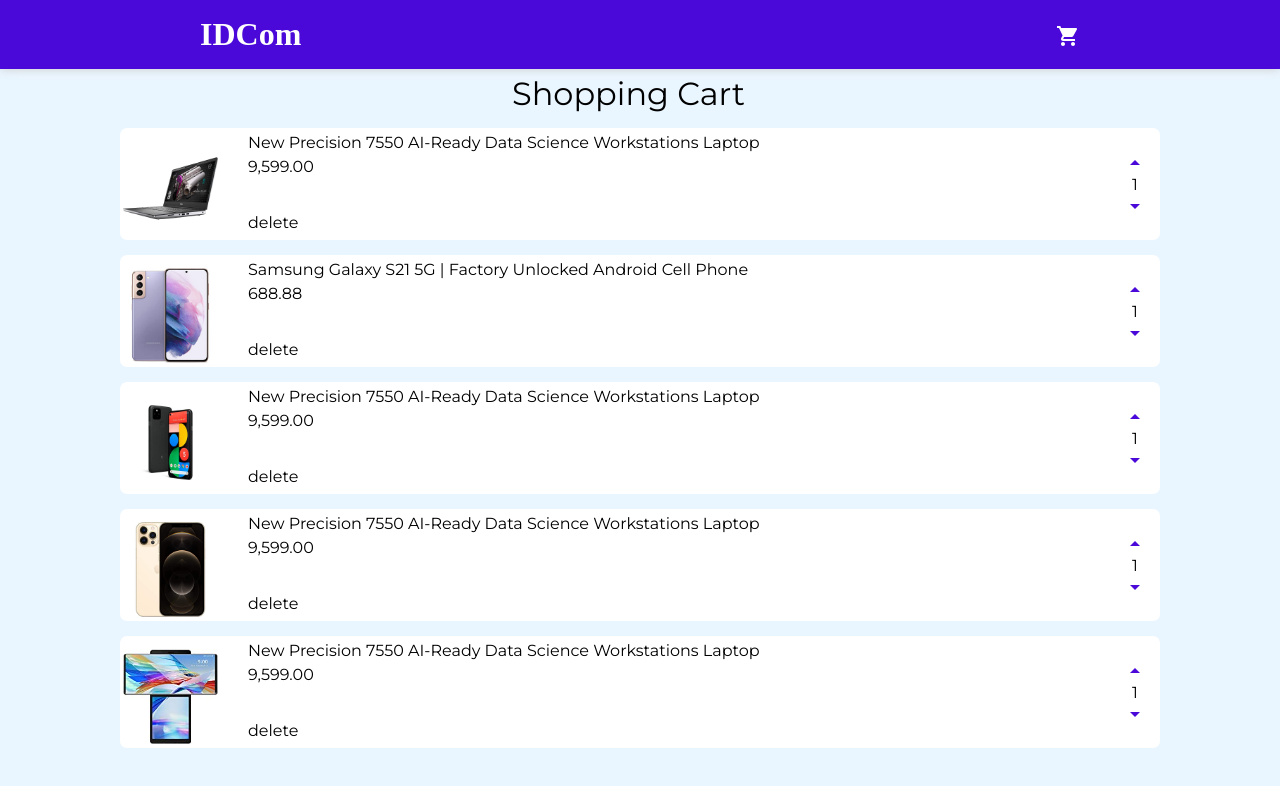
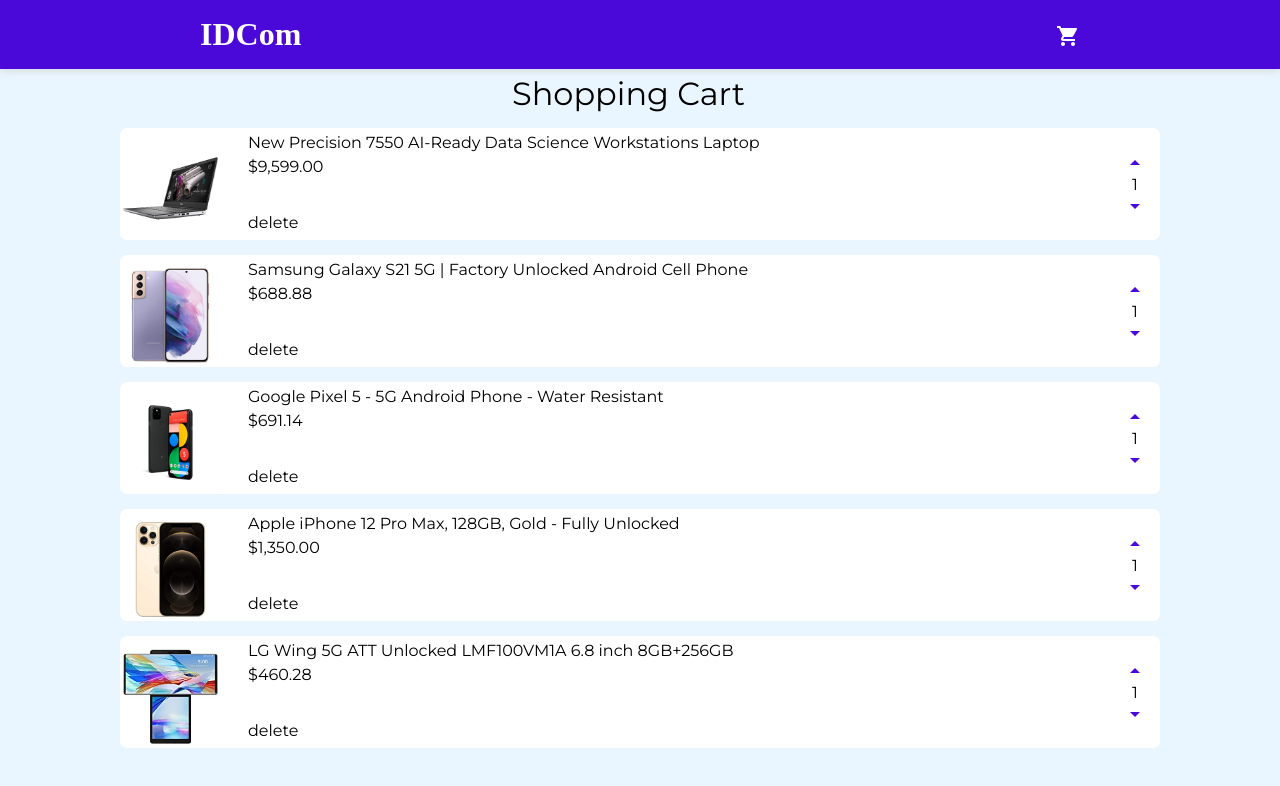
Before and after one commit to IsmaelDembele/front-end-shopping-cart, a React (Create React App) app: page / in a window 1280 px wide. Shown: the top 786 px of the page. Built offline with nearby package versions, Linux system fonts and the light colour scheme.

Commit message:
data correction

```diff
--- a/src/data.js
+++ b/src/data.js
@@ -3,30 +3,30 @@
     id: 1,
     name: 'New Precision 7550 AI-Ready Data Science Workstations Laptop',
     url: '/images/laptopjpg.jpg',
-    price: '9,599.00',
+    price: '$9,599.00',
   },
   {
     id: 2,
     name: 'Samsung Galaxy S21 5G | Factory Unlocked Android Cell Phone',
     url: '/images/galaxy_s21.jpg',
-    price: '688.88',
+    price: '$688.88',
   },
   {
     id: 3,
-    name: 'New Precision 7550 AI-Ready Data Science Workstations Laptop',
+    name: 'Google Pixel 5 - 5G Android Phone - Water Resistant',
     url: '/images/google_pixel_5.jpg',
-    price: '9,599.00',
+    price: '$691.14',
   },
   {
     id: 4,
-    name: 'New Precision 7550 AI-Ready Data Science Workstations Laptop',
+    name: 'Apple iPhone 12 Pro Max, 128GB, Gold - Fully Unlocked',
     url: '/images/Iphone12.jpg',
-    price: '9,599.00',
+    price: '$1,350.00',
   },
   {
     id: 5,
-    name: 'New Precision 7550 AI-Ready Data Science Workstations Laptop',
+    name: 'LG Wing 5G ATT Unlocked LMF100VM1A 6.8 inch 8GB+256GB',
     url: '/images/LG_wing_5G.jpg',
-    price: '9,599.00',
+    price: '$460.28',
   },
 ];
```
